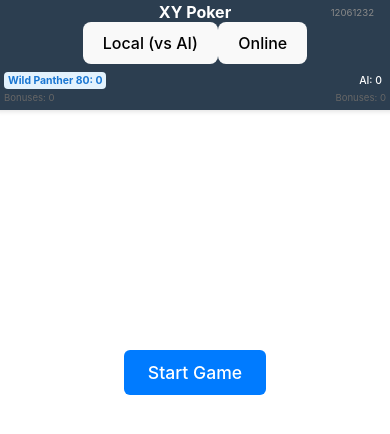
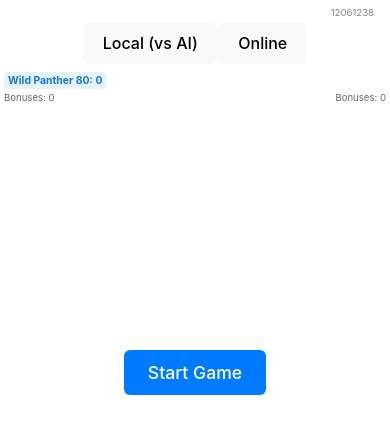
Before and after one commit to sotwat/xy-poker, a React (Vite) app: page / in a window 390 px wide. Shown: the top 434 px of the page. Built offline with nearby package versions, Linux system fonts and the light colour scheme; no server answers.

Commit message:
fix: app-headerの背景を透明化してフィールド表示修正 v12061238

```diff
--- a/src/App.css
+++ b/src/App.css
@@ -302,6 +302,12 @@ body:has(.game-result-overlay) .app-header {
   .toggle-hidden {
     font-size: 0.8rem;
   }
+
+  /* Remove app-header background on mobile */
+  .app-header {
+    background: transparent !important;
+    box-shadow: none !important;
+  }
 }
 
 .waiting-message {
--- a/src/App.tsx
+++ b/src/App.tsx
@@ -386,7 +386,7 @@ function App() {
   return (
     <div className="app">
       <header className="app-header">
-        <h1>XY Poker <span className="version">12061232</span></h1>
+        <h1>XY Poker <span className="version">12061238</span></h1>
         {((mode === 'local' && phase === 'setup') || (mode === 'online' && !isOnlineGame)) && (
           <div className="mode-switch">
             <button
```
